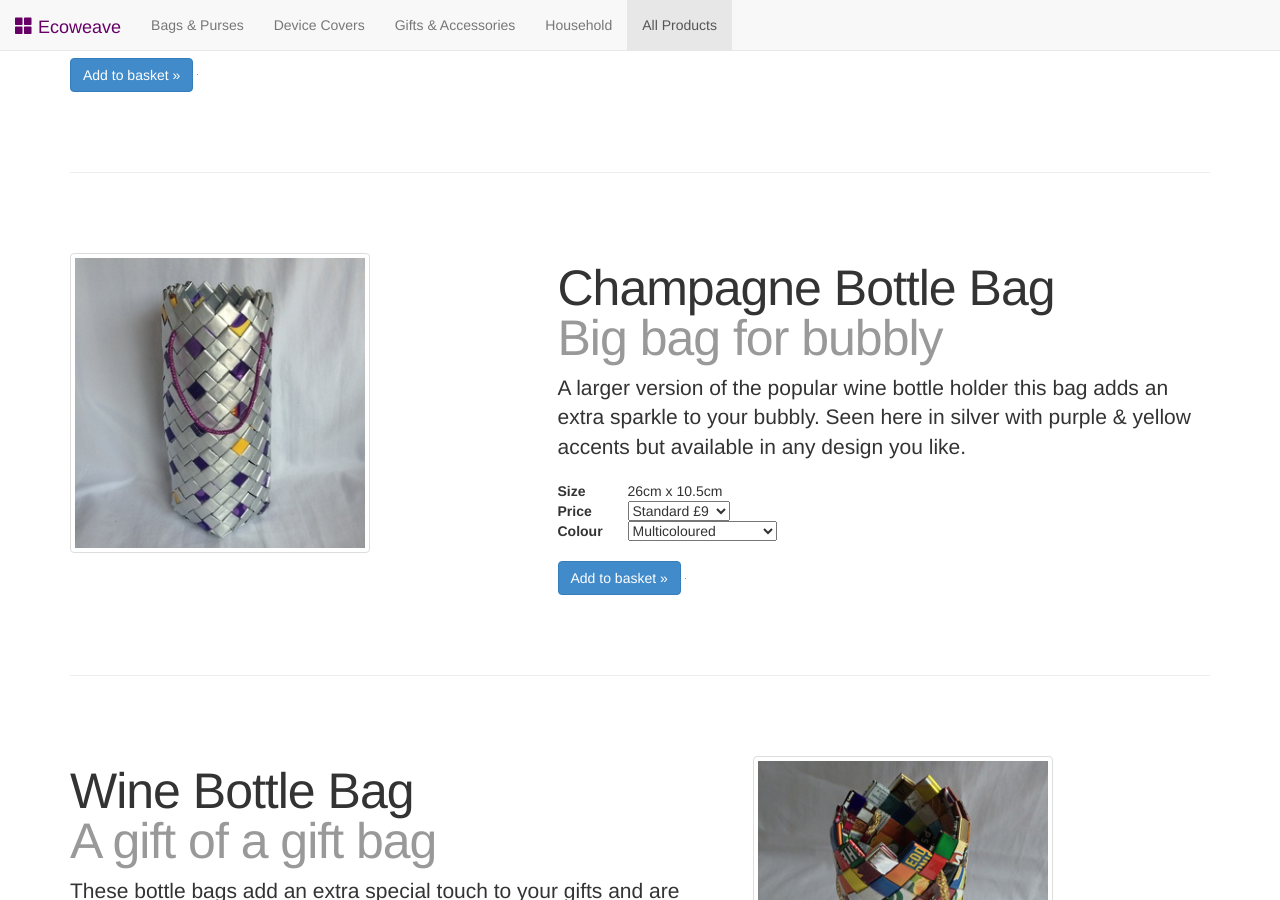
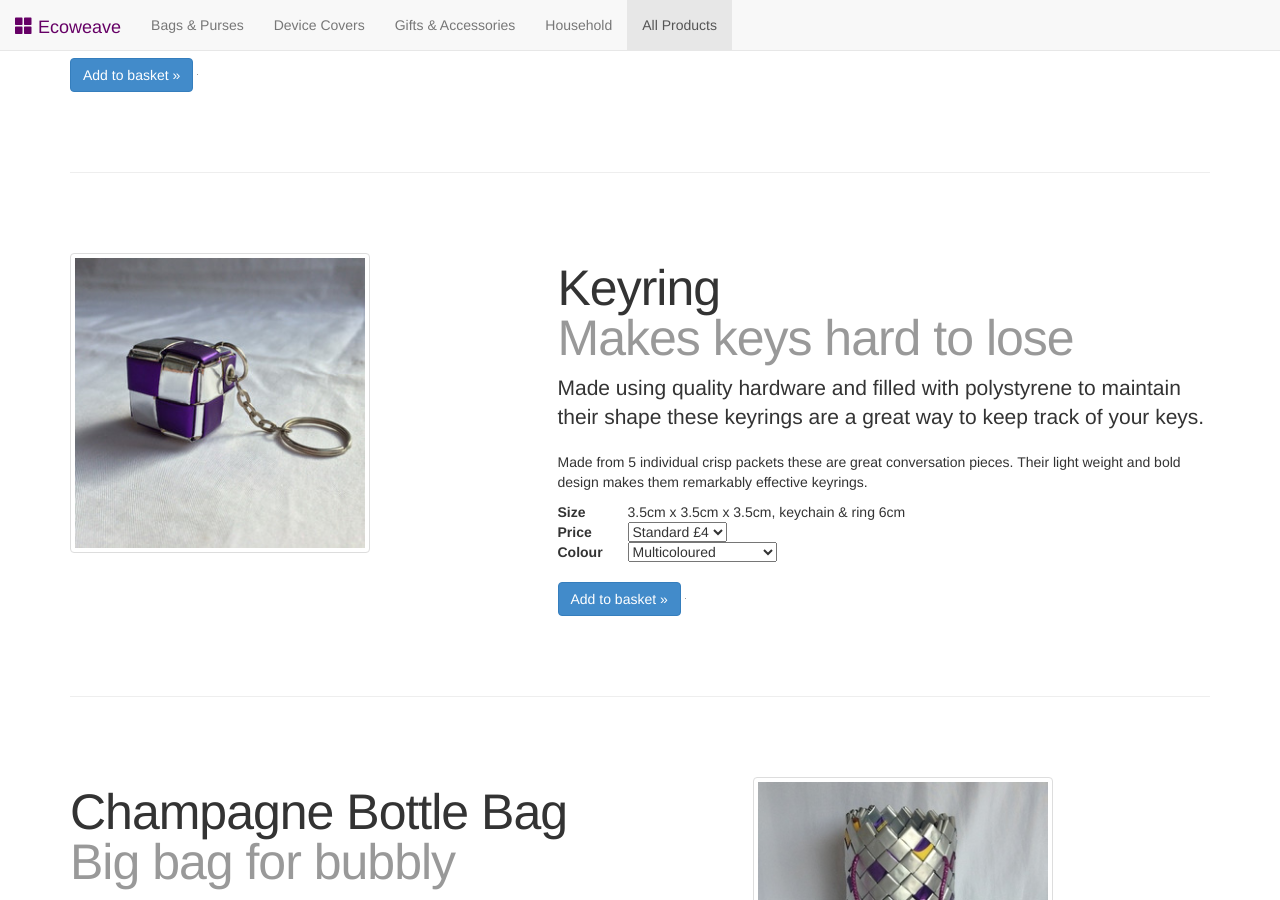
Before and after one commit to ecoweave/ecoweave.github.io, a Jekyll site: the page built from all-products/index.html, in a window 1280 px wide and 900 px high, scrolled down 6029 px. Built offline with Jekyll 4.4.1, drawn with Linux system fonts in a browser that asks for light colours; nearby versions of some CDN libraries; grey boxes are pictures that could not be loaded.

Commit message:
Added key rings back

```diff
--- a/_data/products.yml
+++ b/_data/products.yml
@@ -183,6 +183,23 @@
   description: |
         As with all of my products I can make this in any style you like. If you have any ideas you would like to discuss please get in touch.
 
+- id: keyring
+  paypal-id: 7996EYEQUZ6EC
+  options:
+   - Standard: £4
+   - Barcode: £8
+  name: Keyring
+  price: £4
+  size: 3.5cm x 3.5cm x 3.5cm, keychain & ring 6cm
+  closure:
+  img: new/keyring-purple-silver.jpg
+  category: [gifts]
+  strapline:  Makes keys hard to lose
+  preamble: |
+        Made using quality hardware and filled with polystyrene to maintain their shape these keyrings are a great way to keep track of your keys.
+  description: |
+        Made from 5 individual crisp packets these are great conversation pieces. Their light weight and bold design makes them remarkably effective keyrings.
+
 - id: champagne-bottle-bag
   paypal-id: 2BAFNY8LSEZ9S
   options:
```
